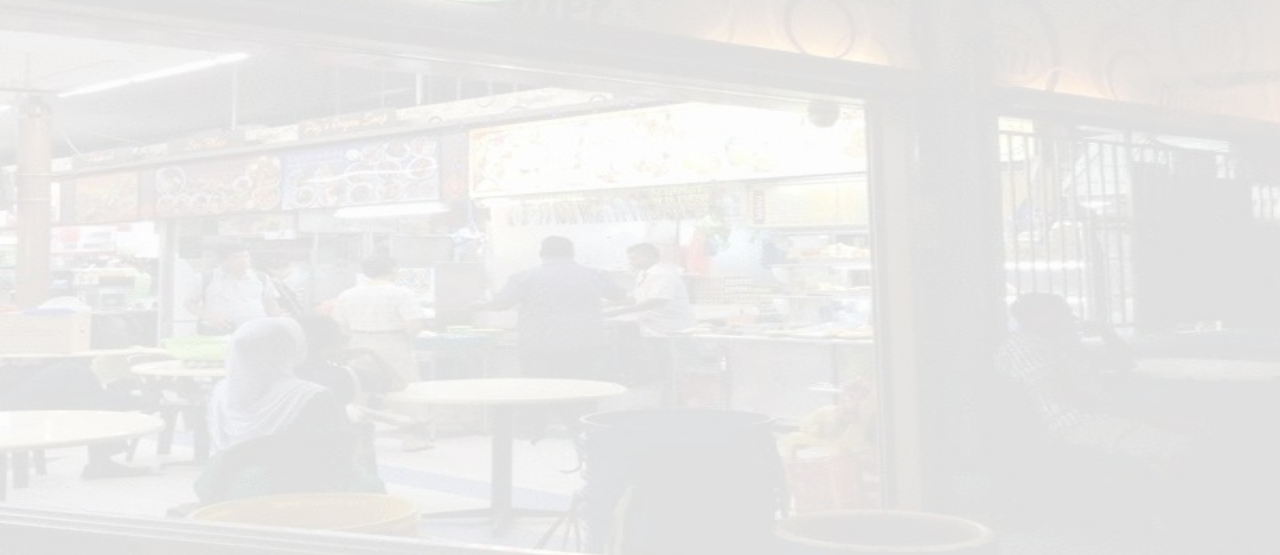
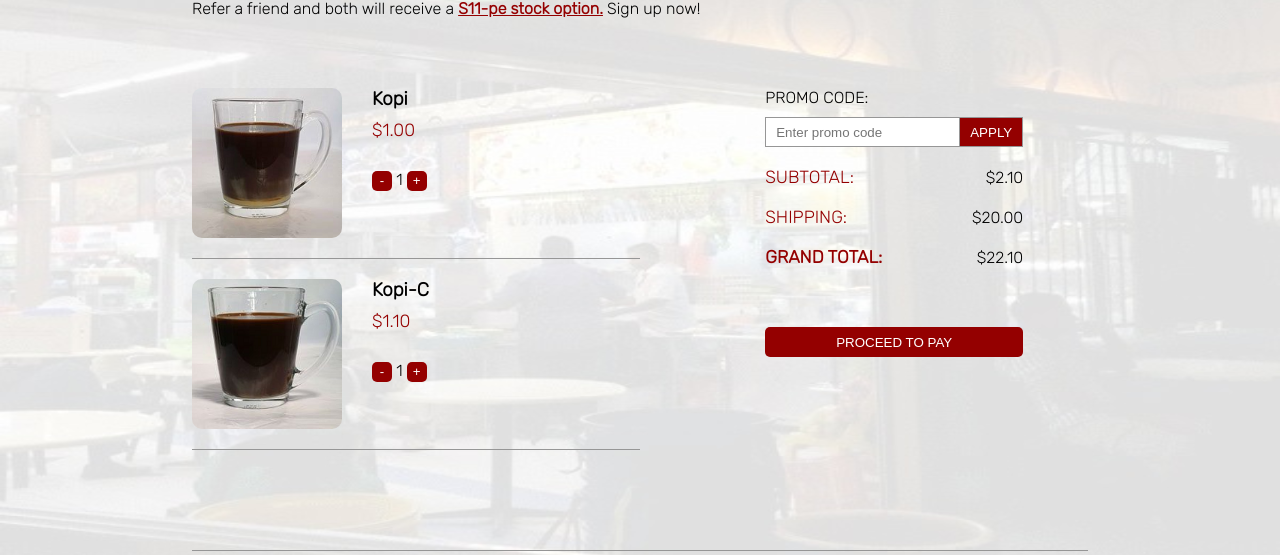
Before and after one commit to Marco-SKN/S11-pe_html_css, a plain HTML site: page cart.html in a window 1280 px wide. Shown: the part 184-739 px from the top of the page. Drawn offline with Linux system fonts and the light colour scheme.

Commit message:
completed cart & login css

```diff
--- a/cart.html
+++ b/cart.html
@@ -23,7 +23,61 @@
 
 
 <body>
+    <div class="title">
+        <h1>Promotion</h1>
+        <p>Refer a friend and both will receive a <b><u style="color: var(--primary-color);">S11-pe stock option.</u></b> Sign up now!</p>
+    </div>
 
+    <section>
+        <div class="cart">
+            <div class="cart-container">
+                <div class="cart-item">
+                    <img src="./images/kopi.png" alt="">
+                    <div class="cart-details">
+                        <h3>Kopi</h3>
+                        <a>$1.00</a>
+                        <div class="quantity">
+                            <button>-</button>
+                            1
+                            <button>+</button>
+                        </div>
+                    </div>
+                </div>
+                <div class="cart-item">
+                    <img src="./images/kopi-c.png" alt="">
+                    <div class="cart-details">
+                        <h3>Kopi-C</h3>
+                        <a>$1.10</a>
+                        <div class="quantity">
+                            <button>-</button>
+                            1
+                            <button>+</button>
+                        </div>
+                    </div>
+                </div>
+            </div>
+            <div class="cart-price">
+                <label>PROMO CODE:</label>
+                <div class="promo-code">
+                    <input type="text" placeholder="Enter promo code"><button>APPLY</button>
+                </div>
+                <div class="price-row">
+                    <a>SUBTOTAL:</a>
+                    <span>$2.10</span>
+                </div>
+                <div class="price-row">
+                    <a>SHIPPING:</a><span>$20.00</span>
+                </div>
+                <div class="price-row">
+                    <a><b>GRAND TOTAL:</b></a>
+                    <span>$22.10</span>
+                </div>
+                <div class="checkout-btn">
+                    <button>PROCEED TO PAY</button>
+                </div>
+            </div>
+        </div>
+    </section>
     <script type="text/javascript" src=""></script>
 </body>
 
--- a/css/style.css
+++ b/css/style.css
@@ -14,6 +14,22 @@
 html,
 body {
   font-family: "Rubik", sans-serif;
+}
+button {
+  background: var(--primary-color);
+  color: white;
+  border: none;
+  border-radius: 5px;
+  outline: none;
+}
+button:hover {
+  transform: scale(0.95);
+}
+button:active {
+  background: rgba(10, 10, 10);
+}
+s {
+  color: black;
 }
 
 /* Background for the body */
@@ -249,7 +265,6 @@ section {
 }
 
 /* CAREER */
-
 .job-listing {
   margin-bottom: 50px;
 }
@@ -285,6 +300,126 @@ section {
 
 .job-listing .listing-item button:active {
   transform: scale(0.9);
+}
+
+/* CART */
+.cart {
+  width: 100%;
+  display: flex;
+  justify-content: space-between;
+  align-items: flex-start;
+}
+
+.cart .cart-container {
+  display: flex;
+  flex-direction: column;
+  justify-content: flex-start;
+  align-items: flex-start;
+  width: 50%;
+}
+
+.cart .cart-container .cart-item {
+  width: 100%;
+  display: flex;
+  justify-content: flex-start;
+  padding: 20px 0;
+  border-bottom: 1px solid var(--lightergrey);
+}
+
+.cart .cart-container .cart-item img {
+  width: 150px;
+  border-radius: 10px;
+  margin-right: 30px;
+}
+
+.cart .cart-container .cart-item .cart-details {
+  width: 200px;
+  display: flex;
+  flex-direction: column;
+}
+
+.cart .cart-container .cart-item .cart-details .quantity {
+  margin-top: 30px;
+}
+
+.cart .cart-container .cart-item .cart-details .quantity button {
+  height: 20px;
+  width: 20px;
+}
+
+.cart .cart-price {
+  margin-right: 5%;
+  padding: 20px;
+}
+
+.cart .cart-price .promo-code input {
+  height: 30px;
+  padding: 0 10px;
+  outline: none;
+  border: 1px solid var(--lightergrey);
+  margin-top: 10px;
+}
+
+.cart .cart-price .promo-code button {
+  height: 30px;
+  margin-left: -5px;
+  border-radius: 0;
+  padding: 0 10px;
+  border: 1px solid var(--lightergrey);
+}
+
+.cart .cart-price .promo-code button:hover {
+  transform: scale(1);
+  background: white;
+  color: var(--primary-color);
+}
+
+.cart .cart-price .price-row {
+  margin: 10px 0;
+  display: flex;
+  justify-content: space-between;
+  align-items: flex-end;
+}
+
+.cart .cart-price .checkout-btn button {
+  margin-top: 50px;
+  width: 100%;
+  height: 30px;
+}
+
+/* LOGIN */
+.login {
+  height: 70%;
+  width: 100%;
+  display: flex;
+  justify-content: center;
+  align-items: center;
+}
+
+.login .login-form {
+  background: rgba(60, 0, 0, 0.4);
+  padding: 70px;
+  width: 400px;
+  border-radius: 5px;
+}
+
+.login .login-form .login-details {
+  width: 100%;
+  display: flex;
+  flex-direction: column;
+  align-items: flex-start;
+}
+
+.login .login-form .login-details input {
+  height: 30px;
+  width: 100%;
+  margin-bottom: 20px;
+  outline: none;
+}
+
+.login .login-form button {
+  height: 30px;
+  width: 100%;
 }
 
 /* FOOTER */
@@ -339,10 +474,6 @@ footer {
 }
 
 @media (max-width: 900px) {
-  body {
-    background-size: 100vw 150vh;
-  }
-
   .top-bar .logo {
     width: 70%;
   }
@@ -389,9 +520,20 @@ footer {
     width: 100%;
   }
 
+  .cart {
+    flex-direction: column;
+  }
+
+  .cart .cart-container,
+  .cart .cart-price {
+    width: 100%;
+    margin: 0;
+  }
+
   .btm-bar {
     flex-direction: column;
     justify-content: flex-start;
+    width: 85%;
   }
 
   .btm-bar .page-link {
```
Also changed, not shown: contact.html (+1 -1 lines), index.html (+1 -1 lines), login.html (+15 -1 lines).
